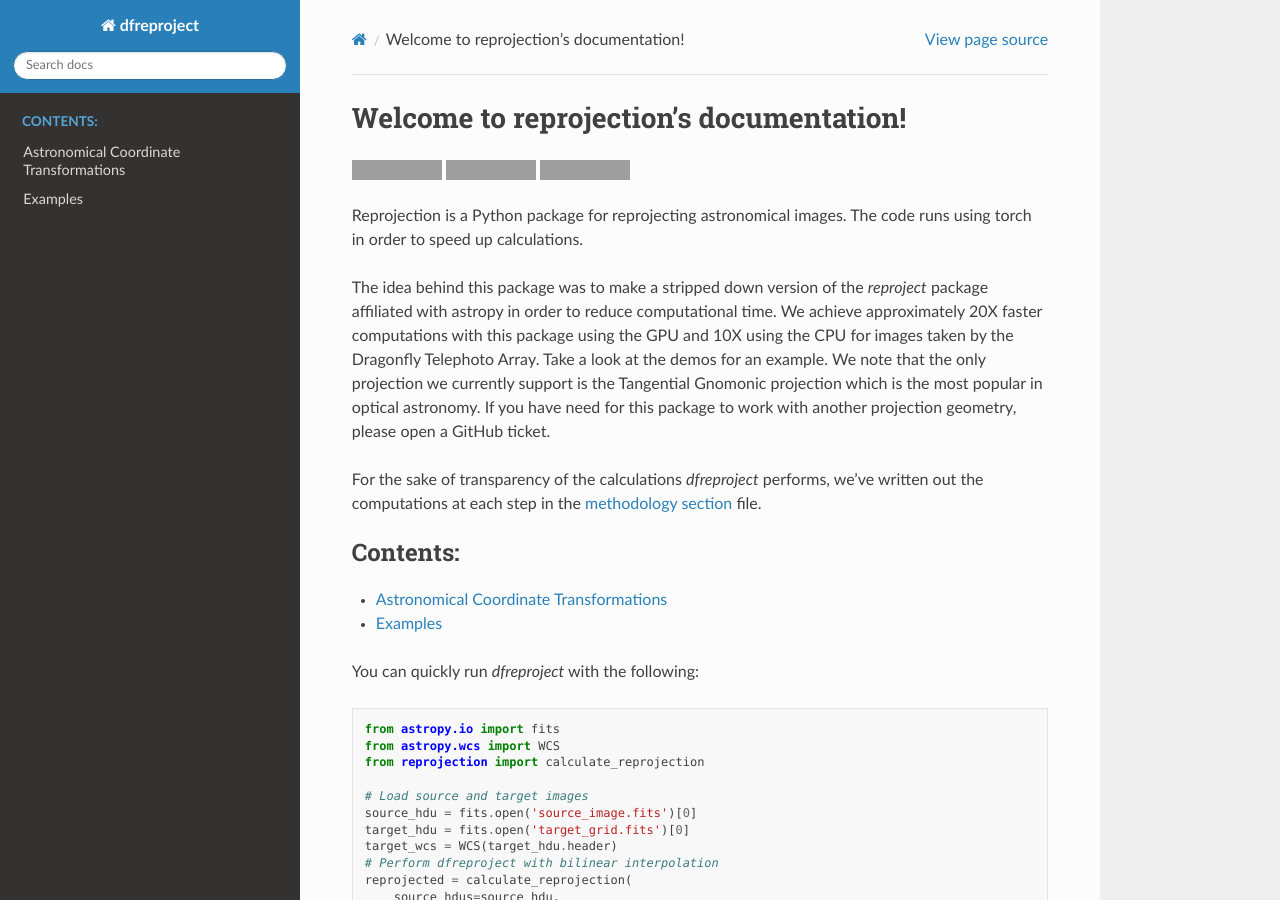
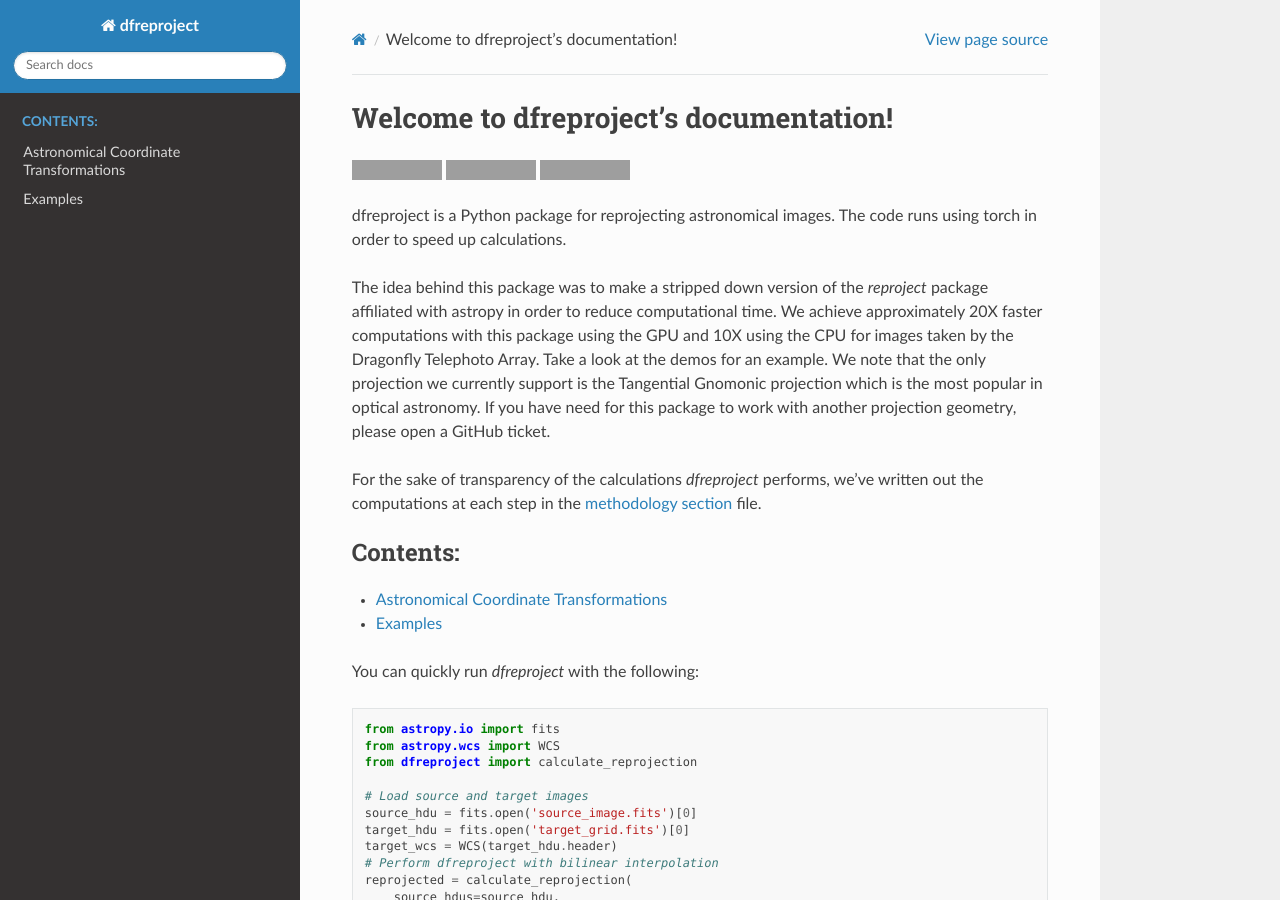
Before and after one commit to stevenrjanssens/dfreproject, a Sphinx documentation site: the page built from docs/source/index.rst, in a window 1280 px wide and 900 px high. Built offline with Sphinx 7.4.7 and the Read the Docs theme 3.1.0, drawn with Linux system fonts in a browser that asks for light colours; pages that are not in the unit, such as notebooks, are missing from menus; grey boxes are pictures that could not be loaded.

Commit message:
index: reprojection -> dfreproject

```diff
--- a/docs/source/index.rst
+++ b/docs/source/index.rst
@@ -1,6 +1,6 @@
 .. AstroReproject documentation master file
 
-Welcome to reprojection's documentation!
+Welcome to dfreproject's documentation!
 ========================================
 
 .. image:: https://codecov.io/gh/DragonflyTelescope/dfreproject/graph/badge.svg?token=409E407TN5
@@ -13,7 +13,7 @@ Welcome to reprojection's documentation!
     :target: https://dfreproject.readthedocs.io/en/latest/?badge=latest
     :alt: Documentation Status
 
-Reprojection is a Python package for reprojecting astronomical images. The code runs using torch in order to speed up calculations.
+dfreproject is a Python package for reprojecting astronomical images. The code runs using torch in order to speed up calculations.
 
 The idea behind this package was to make a stripped down version of the `reproject` package affiliated with astropy in order to reduce computational time.
 We achieve approximately 20X faster computations with this package using the GPU and 10X using the CPU for images taken by the Dragonfly Telephoto Array. Take a look at the demos for an example.
@@ -37,7 +37,7 @@ You can quickly run `dfreproject` with the following:
 
     from astropy.io import fits
     from astropy.wcs import WCS
-    from reprojection import calculate_reprojection
+    from dfreproject import calculate_reprojection
 
     # Load source and target images
     source_hdu = fits.open('source_image.fits')[0]
```
